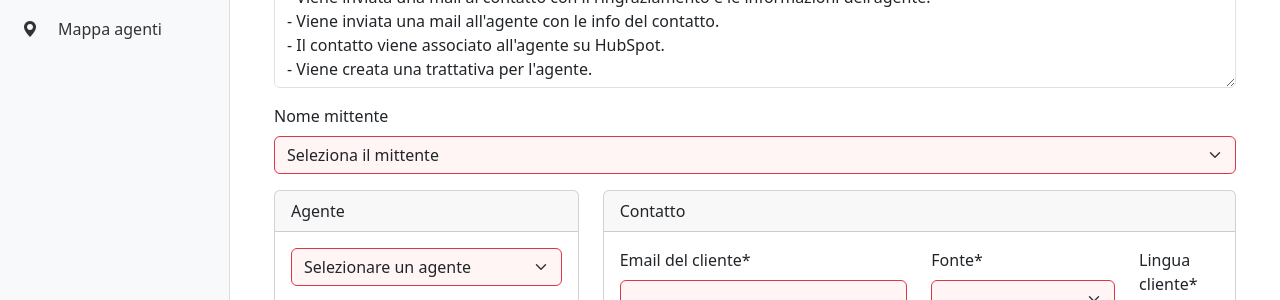
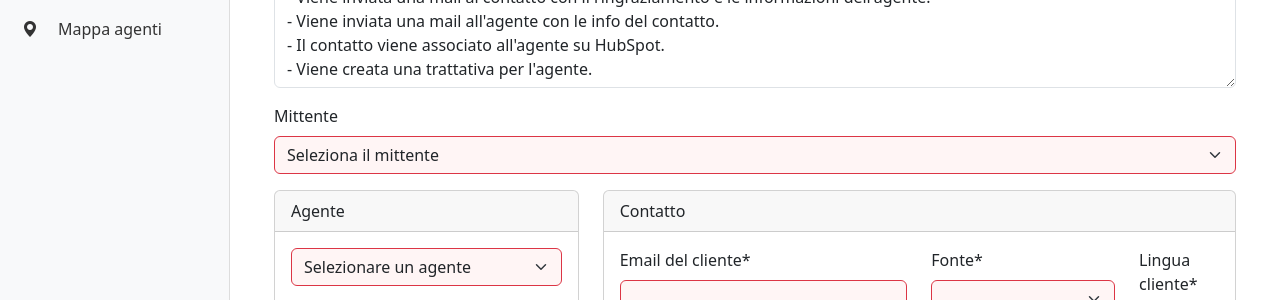
Before and after one commit to Nicolas-Personal-Zucchero/PZ-Web-Dashboard, a Flask app: template app/templates/home/assegna-agente.html in a window 1280 px wide. Shown: the part 200-500 px from the top of the page. Run offline with Flask 3, Linux system fonts and the light colour scheme; the template is opened without the code that fills it: most values are stand-ins (such as "Sample title", 1, 10 or a date in 2020).

Commit message:
minor gui changes

```diff
--- a/app/templates/home/assegna-agente.html
+++ b/app/templates/home/assegna-agente.html
@@ -18,7 +18,7 @@ Dopo aver cliccato sul pulsante:
     </div>
     <form method="POST">
         <div class="mb-3">
-            <label for="selectMittente" class="form-label">Nome mittente</label>
+            <label for="selectMittente" class="form-label">Mittente</label>
             <select class="form-select" name="nome_mittente" id="selectMittente" required>
                 <option value="" disabled selected>Seleziona il mittente</option>
                 <option>Arianna Bazzocchi - Ufficio Grafico</option>
--- a/app/templates/wip/asset.html
+++ b/app/templates/wip/asset.html
@@ -29,7 +29,7 @@
                 </div>
                 <div class="col-md-4">
                     <label for="posizione" class="form-label">Posizione</label>
-                    <input type="text" class="form-control" name="posizione" id="posizione" placeholder="Es:Reparto produzione" required>
+                    <input type="text" class="form-control" name="posizione" id="posizione" placeholder="Es: Reparto produzione" required>
                 </div>
             </div>
             <div class="row mb-3">
```
